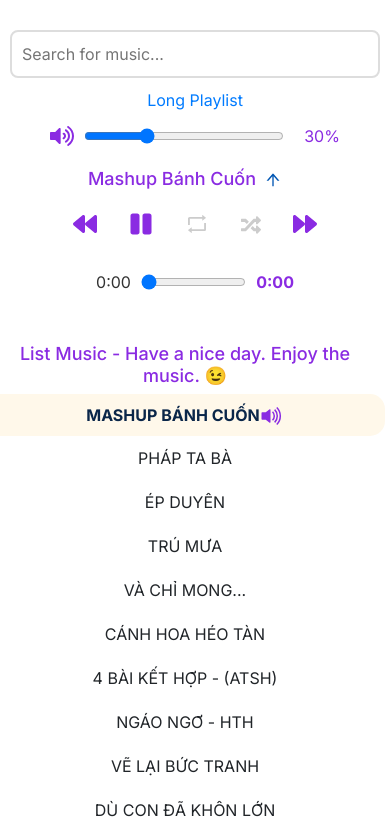
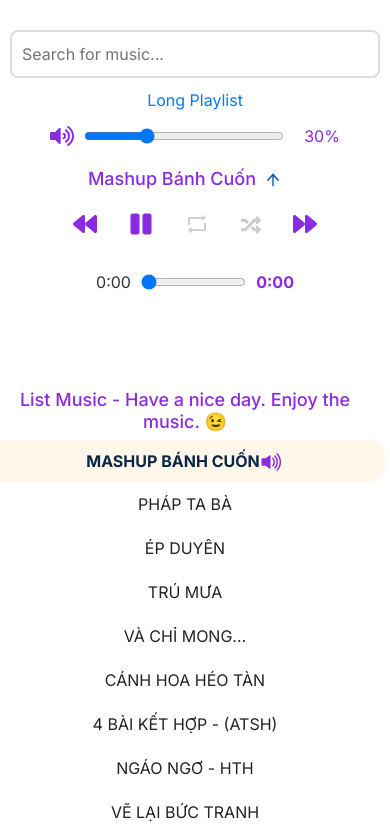
Before and after one commit to concentrix1810/music, a React (Create React App) app: page / in a window 390 px wide. Shown: the top 840 px of the page. Built offline with nearby package versions, Linux system fonts and the light colour scheme; a web font is replaced by a local one.

Commit message:
update18
update18

```diff
--- a/src/page/video/Video.js
+++ b/src/page/video/Video.js
@@ -19,8 +19,15 @@ const Video = () => {
   const [replay, setReplay] = useState(false);
   const [random, setRandom] = useState(false);
   const audioRef = useRef(null);
+  const canvasRef = useRef(null);
   const playlistItemRefs = useRef([]);
   const [isAudioPaused, setIsAudioPaused] = useState(false);
+  // eslint-disable-next-line no-unused-vars
+  const [audioContext, setAudioContext] = useState(null);
+  const [analyser, setAnalyser] = useState(null);
+  const [dataArray, setDataArray] = useState(null);
+  const [bufferLength, setBufferLength] = useState(null);
+  const [isVisualizerInitialized, setIsVisualizerInitialized] = useState(false);
 
   const filteredAudios = audios.filter((audio) =>
     audio.name.toLowerCase().includes(searchTerm.toLowerCase())
@@ -54,7 +61,7 @@ const Video = () => {
       audioRef.current.seekTo(0, "seconds");
     }
     setIsAudioPaused(false);
-    localStorage.setItem("currentVideoIndex", index); // Lưu chỉ số bài hát vào localStorage
+    localStorage.setItem("currentVideoIndex", index); // Save current audio index to localStorage
   };
 
   const scrollToCurrentAudio = () => {
@@ -103,13 +110,13 @@ const Video = () => {
       setPlayedSeconds(0);
       setIsPlaying(true);
     }
-    localStorage.setItem("currentVideoIndex", nextIndex); // Lưu chỉ số bài hát tiếp theo vào localStorage
+    localStorage.setItem("currentVideoIndex", nextIndex); // Save next audio index to localStorage
   };
 
   useEffect(() => {
     const savedIndex = localStorage.getItem("currentVideoIndex");
     if (savedIndex !== null) {
-      setCurrentVideoIndex(parseInt(savedIndex, 10)); // Khôi phục bài hát đã lưu
+      setCurrentVideoIndex(parseInt(savedIndex, 10)); // Restore saved audio
     }
   }, []);
 
@@ -155,6 +162,77 @@ const Video = () => {
     });
   };
 
+  const initializeAudioVisualizer = (mediaElement) => {
+    // Nếu visualizer đã được khởi tạo, không làm gì thêm
+    if (isVisualizerInitialized) return;
+
+    const audioCtx = new (window.AudioContext || window.webkitAudioContext)();
+    const analyserNode = audioCtx.createAnalyser();
+
+    const source = audioCtx.createMediaElementSource(mediaElement);
+    source.connect(analyserNode);
+    analyserNode.connect(audioCtx.destination);
+
+    analyserNode.fftSize = 256; // Số lượng bin tần số
+    const bufferLen = analyserNode.frequencyBinCount; // Nửa fftSize
+    const dataArr = new Uint8Array(bufferLen);
+
+    setAudioContext(audioCtx);
+    setAnalyser(analyserNode);
+    setBufferLength(bufferLen);
+    setDataArray(dataArr);
+    setIsVisualizerInitialized(true); // Đánh dấu rằng visualizer đã được khởi tạo
+  };
+
+  const drawVisualizer = () => {
+    if (!canvasRef.current || !analyser) return;
+
+    const canvas = canvasRef.current;
+    const ctx = canvas.getContext("2d");
+    const WIDTH = canvas.width;
+    const HEIGHT = canvas.height;
+
+    analyser.getByteFrequencyData(dataArray);
+
+    // Clear canvas
+    ctx.clearRect(0, 0, WIDTH, HEIGHT);
+
+    const barCount = Math.floor(bufferLength / 2); // Tăng số thanh
+    const barWidth = (WIDTH / barCount) * 0.8; // Đặt độ rộng thanh
+
+    let x = 0;
+
+    // Loop over the frequency data array and draw each bar
+    for (let i = 0; i < barCount; i++) {
+      const barHeight = dataArray[i] * (HEIGHT / 255) * 0.6; // Chiều cao nhỏ hơn
+
+      // Tạo gradient cho mỗi thanh
+      const gradient = ctx.createLinearGradient(0, 0, 0, HEIGHT);
+      gradient.addColorStop(0, "#0056b3");
+      gradient.addColorStop(1, "blueviolet");
+
+      // Vẽ thanh
+      ctx.fillStyle = gradient;
+      ctx.fillRect(x, HEIGHT - barHeight, barWidth, barHeight); // Sử dụng fillRect để đơn giản hơn
+
+      // Optional: Thêm đường viền cho thanh
+      ctx.strokeStyle = "rgba(255, 255, 255, 0.8)"; // Đường viền trắng
+      ctx.lineWidth = 1; // Độ dày đường viền
+      ctx.strokeRect(x, HEIGHT - barHeight, barWidth, barHeight); // Đường viền
+
+      x += barWidth + 2; // Khoảng cách giữa các thanh
+    }
+
+    requestAnimationFrame(drawVisualizer); // Hoạt ảnh cho visualizer
+  };
+
+  useEffect(() => {
+    if (analyser) {
+      drawVisualizer();
+    }
+    // eslint-disable-next-line react-hooks/exhaustive-deps
+  }, [analyser]);
+
   return (
     <>
       <div className="audio-player">
@@ -164,12 +242,17 @@ const Video = () => {
             url={audios[currentVideoIndex]?.url}
             playing={isPlaying}
             volume={volume}
+            onReady={() => {
+              const mediaElement = audioRef.current.getInternalPlayer();
+              initializeAudioVisualizer(mediaElement);
+            }}
             onEnded={handleAudioEnded}
             onProgress={({ playedSeconds }) => setPlayedSeconds(playedSeconds)}
             width="100%"
             height="100%"
           />
         </div>
+
         <div className="boxvideo">
           <SearchInput
             searchTerm={searchTerm}
@@ -224,6 +307,10 @@ const Video = () => {
               audioRef.current.seekTo(parseFloat(e.target.value), "seconds")
             }
           />
+
+          <div className="playlist">
+            <canvas ref={canvasRef} className="visualizer"></canvas>
+          </div>
         </div>
 
         <ListMusic
--- a/src/page/video/style.css
+++ b/src/page/video/style.css
@@ -538,9 +538,20 @@ body {
   cursor: pointer;
 }
 
+.playlist .visualizer {
+  width: 350px;
+  height: 100px;
+  margin-top: -50px;
+}
+
 @media (max-width: 768px) {
   .responsive-player {
     padding-top: 75%; /* 4:3 Aspect Ratio for tablets */
+  }
+  .playlist .visualizer {
+    width: 300px;
+    height: 90px;
+    margin-top: -36px;
   }
 }
 
@@ -557,6 +568,11 @@ body {
   .seek-bar {
     height: 50px;
   }
+  .playlist .visualizer {
+    width: 300px;
+    height: 80px;
+    margin-top: -60px;
+  }
 }
 
 @media (min-width: 769px) {
```
